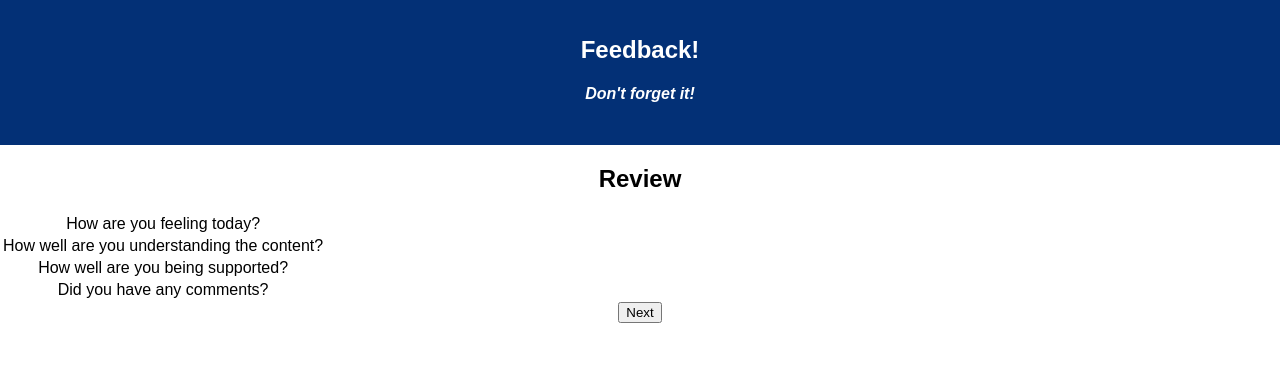
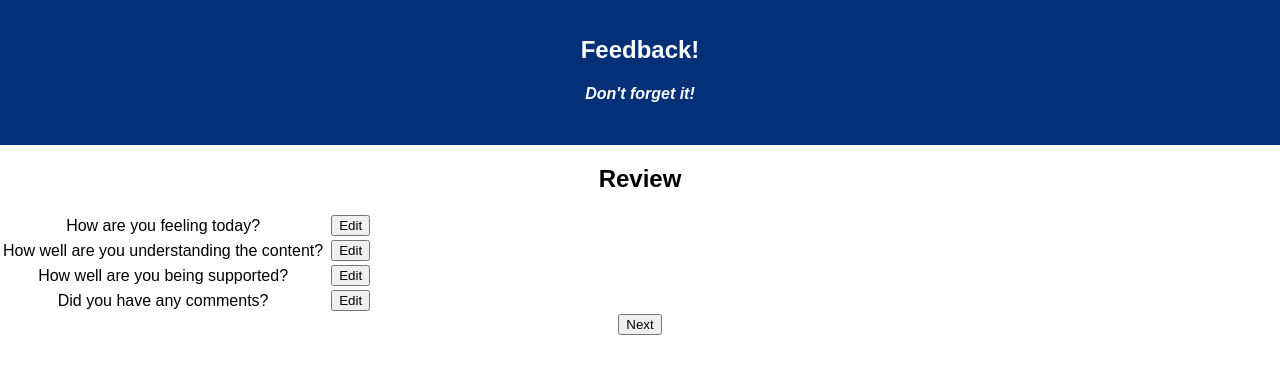
Before and after one commit to cchelton/redux-feedback-loop, a React (Create React App) app: page /#/review in a window 1280 px wide. Shown: the top 374 px of the page. Built offline with nearby package versions, Linux system fonts and the light colour scheme.

Commit message:
adds edit button to redirect user to selected page

```diff
--- a/src/components/App/views/PageReview/PageReview.js
+++ b/src/components/App/views/PageReview/PageReview.js
@@ -3,6 +3,7 @@ import React, { Component } from "react";
 import { connect } from "react-redux";
 import { withRouter } from "react-router-dom";
 import NextButton from "../../../NextButton/NextButton";
+import EditButton from "../../../EditButton/EditButton";
 
 class PageReview extends Component {
   render() {
@@ -18,21 +19,33 @@ class PageReview extends Component {
             <tr>
               <td>How are you feeling today?</td>
               <td>{newFeedback.feeling}</td>
+              <td>
+                <EditButton sectionPath="/" />
+              </td>
             </tr>
 
             <tr>
               <td>How well are you understanding the content?</td>
               <td>{newFeedback.understanding}</td>
+              <td>
+                <EditButton sectionPath="/understanding" />
+              </td>
             </tr>
 
             <tr>
               <td>How well are you being supported?</td>
               <td>{newFeedback.support}</td>
+              <td>
+                <EditButton sectionPath="/support" />
+              </td>
             </tr>
 
             <tr>
               <td>Did you have any comments?</td>
               <td>{newFeedback.comments}</td>
+              <td>
+                <EditButton sectionPath="/comments" />
+              </td>
             </tr>
           </tbody>
         </table>
--- /dev/null
+++ b/src/components/EditButton/EditButton.js
@@ -0,0 +1,13 @@
+import React, { Component } from "react";
+import { withRouter } from "react-router-dom";
+
+class EditButton extends Component {
+  handleClick = () => {
+    this.props.history.push(this.props.sectionPath);
+  };
+  render() {
+    return <button onClick={this.handleClick}>Edit</button>;
+  }
+}
+
+export default withRouter(EditButton);
```
